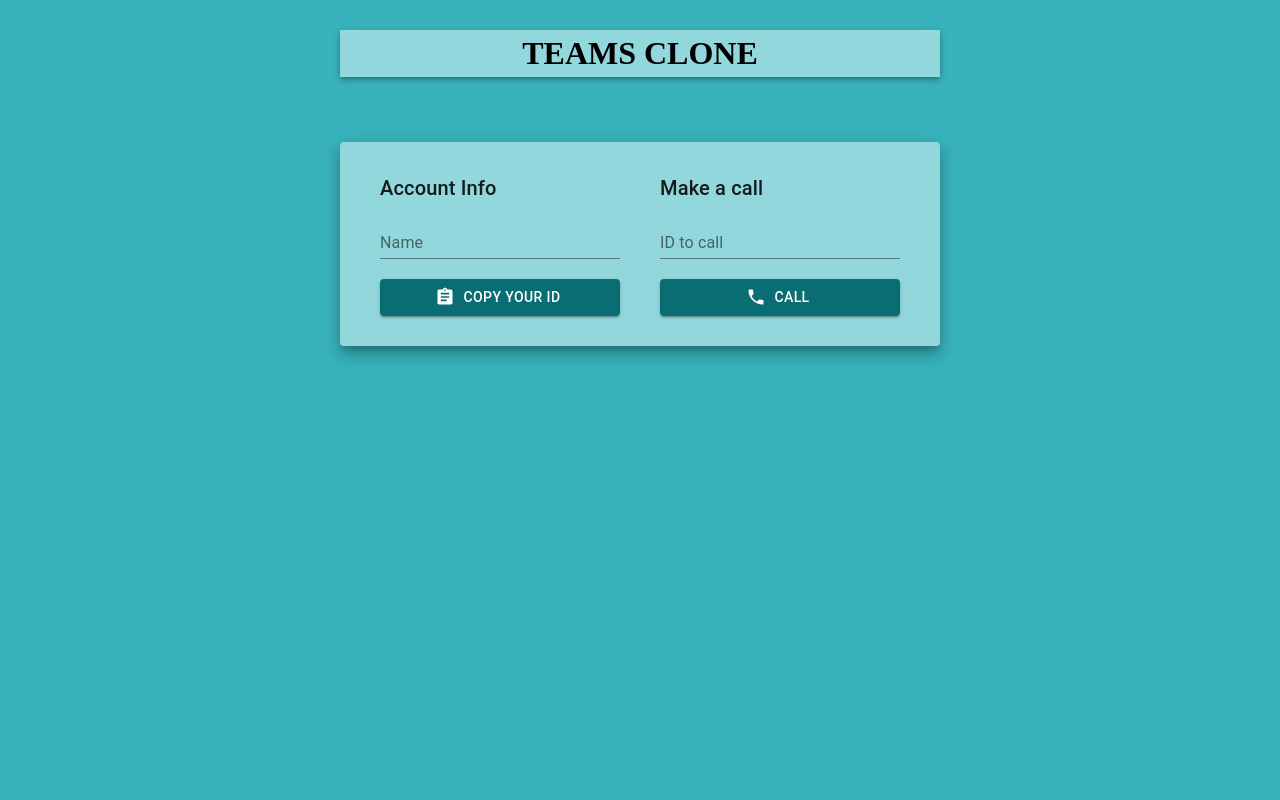
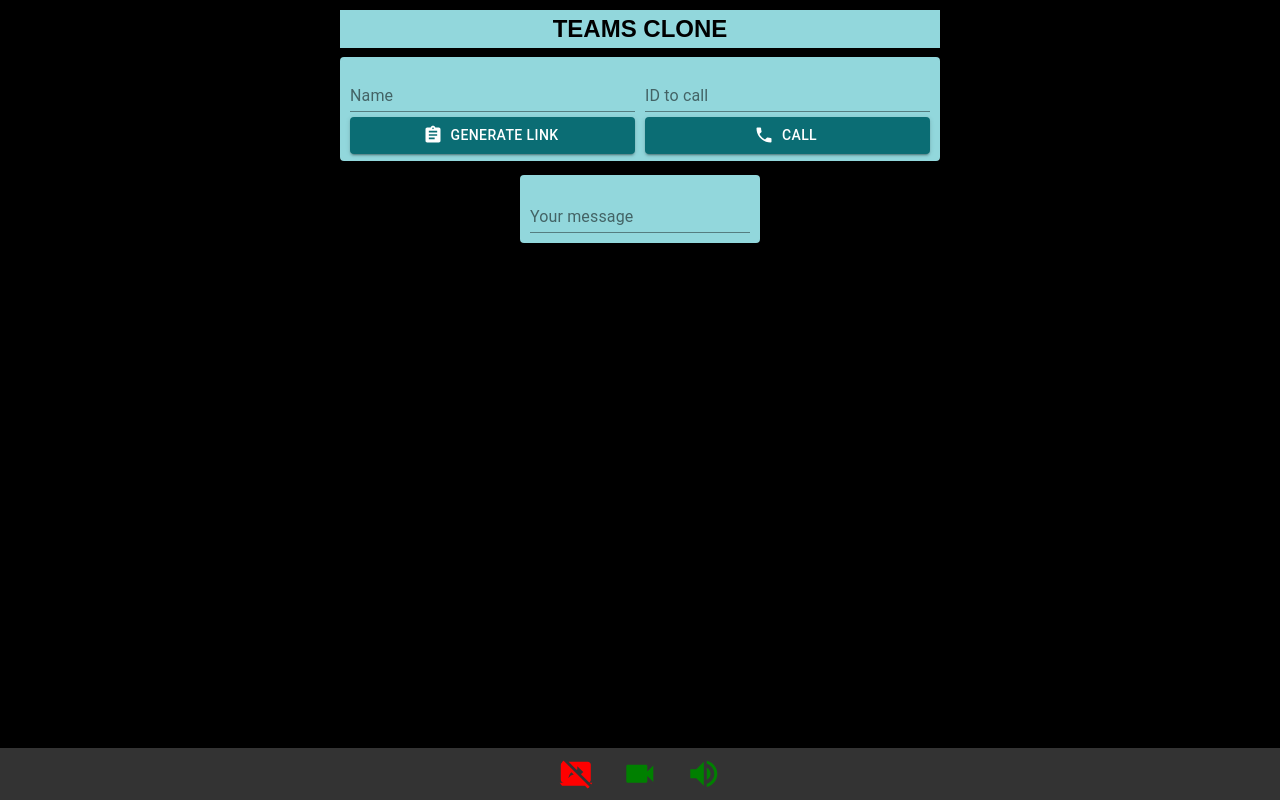
Before and after one commit to saloni-rakholiya/Engage_2021, a React (Create React App) app in the folder frontend/: page / in a window 1280 px wide. Built offline with nearby package versions, Linux system fonts and the light colour scheme; no server answers.

Commit message:
(fix): fixed icon behaviour

```diff
--- a/frontend/src/App.js
+++ b/frontend/src/App.js
@@ -8,9 +8,10 @@
 
 const useStyles = makeStyles((theme) => ({
   appBar: {
-    margin: "30px 100px",
+    margin: "10px 100px",
     display: "flex",
     padding: "5px",
+    marginBottom: "5px",
     backgroundColor: "#92D7DC",
     flexDirection: "row",
     justifyContent: "center",
@@ -38,12 +39,12 @@
   return (
     <div className={classes.wrapper}>
       <AppBar className={classes.appBar} position="static" color="inherit">
-        <h1 align="center">TEAMS CLONE</h1>
+        <h2 align="center">TEAMS CLONE</h2>
       </AppBar>
-      <Video />
       <Options>
         <Notifications />
       </Options>
+      <Video />
     </div>
   );
 };
--- a/frontend/src/SocketContext.js
+++ b/frontend/src/SocketContext.js
@@ -1,3 +1,4 @@
+import { ColorLensOutlined } from "@material-ui/icons";
 import React, { createContext, useState, useRef, useEffect } from "react";
 import Peer from "simple-peer";
 import { io } from "socket.io-client";
@@ -27,6 +28,10 @@
       .then((currentStream) => {
         setStream(currentStream);
         myVideo.current.srcObject = currentStream;
+        setVideoOn(false);
+        myVideo.current.srcObject
+          .getTracks()
+          .map((t) => (t.kind == "video" ? (t.enabled = false) : null));
       });
 
     socket.on("me", (id) => setMe(id));
@@ -50,7 +55,12 @@
     });
 
     peer.signal(call.signal);
-
+    //
+    // peer.on("data", function (data) {
+    //   console.log("getting!hi!");
+    //   console.log(data);
+    // });
+    //
     connectionRef.current = peer;
   };
 
@@ -75,8 +85,25 @@
 
       peer.signal(signal);
     });
+    // peer.write("helloopop");
+    connectionRef.current = peer;
+  };
 
-    connectionRef.current = peer;
+  const sendMessage = () => {
+    const peer = new Peer({ initiator: true, trickle: false, stream });
+    peer.on("open", function () {
+      console.log("gone!hi!");
+      peer.send("hi!");
+    });
+  };
+  const getMessage = () => {
+    const peer = new Peer({ initiator: true, trickle: false, stream });
+    peer.on("connection", function (conn) {
+      conn.on("data", function (data) {
+        console.log("getting!hi!");
+        console.log(data);
+      });
+    });
   };
 
   const leaveCall = () => {
@@ -110,6 +137,7 @@
 
   const enableVideo = () => {
     console.log("Video on");
+    setVideoOn(true);
     // if (voiceOn) {
     //   navigator.mediaDevices
     //     .getUserMedia({ video: true, audio: true })
@@ -128,8 +156,6 @@
     myVideo.current.srcObject
       .getTracks()
       .map((t) => (t.kind == "video" ? (t.enabled = true) : null));
-
-    setVideoOn(true);
   };
 
   const cancelAudio = () => {
@@ -150,6 +176,7 @@
 
   const shareScreenNow = () => {
     console.log("sharing screen now");
+
     navigator.mediaDevices
       .getDisplayMedia({
         video: { cursor: "always" },
@@ -199,6 +226,8 @@
         cancelAudio,
         enableAudio,
         enableVideo,
+        getMessage,
+        sendMessage,
       }}
     >
       {children}
--- a/frontend/src/components/Options.js
+++ b/frontend/src/components/Options.js
@@ -25,20 +25,20 @@
   },
   container: {
     width: "600px",
-    margin: "35px 0",
+    margin: "4px 0",
     padding: 0,
     [theme.breakpoints.down("xs")]: {
       width: "80%",
     },
   },
   margin: {
-    marginTop: 20,
+    marginTop: 5,
   },
   padding: {
-    padding: 20,
+    padding: 5,
   },
   paper: {
-    padding: "10px 20px",
+    padding: "2px 5px",
     backgroundColor: "#92D7DC",
   },
 }));
@@ -55,9 +55,6 @@
         <form className={classes.root} noValidate autoComplete="off">
           <Grid container className={classes.boxx}>
             <Grid item xs={12} md={6} className={classes.padding}>
-              <Typography gutterBottom variant="h6">
-                Account Info
-              </Typography>
               <TextField
                 label="Name"
                 value={name}
@@ -71,14 +68,11 @@
                   fullWidth
                   startIcon={<Assignment fontSize="large" />}
                 >
-                  Copy Your ID
+                  Generate Link
                 </Button>
               </CopyToClipboard>
             </Grid>
             <Grid item xs={12} md={6} className={classes.padding}>
-              <Typography gutterBottom variant="h6">
-                Make a call
-              </Typography>
               <TextField
                 label="ID to call"
                 value={idToCall}
--- a/frontend/src/components/Video.js
+++ b/frontend/src/components/Video.js
@@ -1,24 +1,44 @@
-import React, { useContext } from "react";
-import { Grid, Typography, Paper, makeStyles, Button } from "@material-ui/core";
+import React, { useContext, useState } from "react";
+import {
+  Grid,
+  Typography,
+  Paper,
+  TextField,
+  makeStyles,
+  Button,
+} from "@material-ui/core";
 import { SocketContext } from "../SocketContext";
 import {
   VolumeOff,
   VideocamOff,
   Videocam,
   VolumeUp,
+  Send,
   ScreenShare,
   StopScreenShare,
 } from "@material-ui/icons";
+import "../styles/video.css";
 
 const useStyles = makeStyles((theme) => ({
   video: {
     width: "550px",
+    height: "50vh",
+    [theme.breakpoints.down("xs")]: {
+      width: "300px",
+    },
+  },
+  video2: {
+    bottom: 0,
+    width: "220px",
+    height: "20vh",
     [theme.breakpoints.down("xs")]: {
       width: "300px",
     },
   },
   boxx: {
     justifyContent: "center",
+    display: "flex",
+    marginBottom: "30px",
     [theme.breakpoints.down("xs")]: {
       flexDirection: "column",
     },
@@ -28,9 +48,15 @@
     backgroundColor: "#92D7DC",
     margin: "10px",
   },
+  mycard2: {
+    padding: "10px",
+    backgroundColor: "#92D7DC",
+    margin: "10px",
+  },
 }));
 
 const Video = () => {
+  const [msg, setMsg] = useState("");
   const {
     name,
     shareScreen,
@@ -45,86 +71,105 @@
     shareScreenNow,
     stopShareScreenNow,
     call,
+    sendMessage,
+    getMessage,
     startVideo,
     cancelVideo,
     enableAudio,
     enableVideo,
   } = useContext(SocketContext);
   const classes = useStyles();
-  console.log(stream);
   if (stream) {
     stream.getVideoTracks()[0].onended = () => {
       console.log("OHOHOHO");
       {
-        {
         videoOn && startVideo();
-        }
       }
     };
   }
 
   return (
     <Grid container className={classes.boxx}>
-      {stream && (
-        <Paper className={classes.mycard}>
-          <Grid item xs={12} md={6}>
-            <Typography variant="h5" gutterBottom>
-              {name || "Name"}
-              {videoOn ? (
-                <Button onClick={cancelVideo}>
-                  <VideocamOff />
-                </Button>
-              ) : (
-                <Button onClick={enableVideo}>
-                  <Videocam />
-                </Button>
-              )}
-
-              {voiceOn ? (
-                <Button onClick={cancelAudio}>
-                  <VolumeOff />
-                </Button>
-              ) : (
-                <Button onClick={enableAudio}>
-                  <VolumeUp />
-                </Button>
-              )}
-
-              {shareScreen ? (
-                <Button onClick={stopShareScreenNow}>
-                  <StopScreenShare />
-                </Button>
-              ) : (
-                <Button onClick={shareScreenNow}>
-                  <ScreenShare />
-                </Button>
-              )}
-            </Typography>
-            <video
-              playsInline
-              muted
-              ref={myVideo}
-              autoPlay
-              className={classes.video}
-            />
-          </Grid>
-        </Paper>
-      )}
+      <div>
         {callAccepted && !callEnded && (
           <Paper className={classes.mycard}>
             <Grid item xs={12} md={6}>
-            <Typography variant="h5" gutterBottom>
-              {call.name || "Name"}
-            </Typography>
               <video
                 playsInline
                 ref={userVideo}
                 autoPlay
                 className={classes.video}
               />
+              <Typography variant="h5" gutterBottom>
+                {call.name || "Name"}
+              </Typography>
             </Grid>
           </Paper>
         )}
+      </div>
+      {/*  */}
+      <div>
+        {stream && (
+          <Paper className={classes.mycard2}>
+            <Grid item xs={12} md={12}>
+              <video
+                playsInline
+                muted
+                ref={myVideo}
+                autoPlay
+                className={classes.video2}
+              />
+            </Grid>
+          </Paper>
+        )}
+      </div>
+
+      <div className="scrollablediv">
+        <Paper className={classes.mycard2}>
+          <Grid item xs={12} md={12}>
+            {msg}
+          </Grid>
+          <TextField
+            label="Your message"
+            value={msg}
+            onChange={(e) => setMsg(e.target.value)}
+            fullWidth
+          />
+        </Paper>
+      </div>
+      {/* here */}
+      <div className="navbar" id="myNavbar">
+        {shareScreen ? (
+          <Button className="centerbtn" onClick={stopShareScreenNow}>
+            <ScreenShare className="greenicon" />
+          </Button>
+        ) : (
+          <Button className="centerbtn" onClick={shareScreenNow}>
+            <StopScreenShare className="redicon" />
+          </Button>
+        )}
+
+        {videoOn ? (
+          <Button className="centerbtn" onClick={cancelVideo}>
+            <Videocam className="greenicon" />
+          </Button>
+        ) : (
+          <Button className="centerbtn" onClick={enableVideo}>
+            <VideocamOff className="redicon" />
+          </Button>
+        )}
+
+        {voiceOn ? (
+          <Button className="leftbtn" onClick={cancelAudio}>
+            <VolumeUp className="greenicon" />
+          </Button>
+        ) : (
+          <Button className="leftbtn" onClick={enableAudio}>
+            <VolumeOff className="redicon" />
+          </Button>
+        )}
+      </div>
+      {/* here */}
     </Grid>
   );
 };
--- a/frontend/src/index.js
+++ b/frontend/src/index.js
@@ -4,7 +4,7 @@
 import App from "./App";
 import { ContextProvider } from "./SocketContext";
 
-import "./styles.css";
+import "./styles/app.css";
 
 ReactDOM.render(
   <ContextProvider>
--- a/frontend/src/styles.css
+++ b/frontend/src/styles/app.css
@@ -1,5 +1,5 @@
 body {
-  background: #38B3BC;
+  background: black;
   background-repeat: no-repeat;
   background-attachment: fixed;
   background-size: cover;
--- /dev/null
+++ b/frontend/src/styles/video.css
@@ -0,0 +1,96 @@
+body {
+  margin: 0;
+  font-family: Arial, Helvetica, sans-serif;
+}
+
+.centerbtn {
+  margin: auto;
+  color: white;
+}
+
+.redicon {
+  color: red;
+  padding: 0.2em;
+  border-radius: 50%;
+  transform: scale(1.5);
+}
+
+.greenicon {
+  color: green;
+  padding: 0.2em;
+  border-radius: 50%;
+  transform: scale(1.5);
+}
+
+.navbar {
+  overflow: hidden;
+  align-items: center;
+  padding: 3px;
+  justify-content: center;
+  text-align: center;
+  background-color: #333;
+  position: fixed;
+  bottom: 0;
+  width: 100%;
+}
+
+.btn {
+  float: left;
+  display: block;
+  overflow: hidden;
+  background-color: #333;
+  position: fixed;
+  bottom: 0;
+  width: 100%;
+  color: #f2f2f2;
+  text-align: center;
+  padding: 14px 16px;
+  text-decoration: none;
+  font-size: 17px;
+}
+
+.btn:hover {
+  background-color: #ddd;
+  color: black;
+}
+.scrollablediv {
+  margin-bottom: 30px;
+}
+.btn.active {
+  background-color: #04aa6d;
+  color: white;
+}
+
+.redicon:hover {
+  background-color: black;
+  color: lightcoral;
+}
+.greenicon:hover {
+  background-color: black;
+  color: lightseagreen;
+}
+@media screen and (max-width: 600px) {
+  .btn:not(:first-child) {
+    display: none;
+  }
+  .btn.icon {
+    float: right;
+    display: block;
+  }
+  .navbar.responsive .icon {
+    position: absolute;
+    right: 0;
+    bottom: 0;
+  }
+  .navbar.responsive .btn {
+    float: none;
+    display: block;
+    text-align: left;
+  }
+  .redicon {
+    transform: scale(1.2);
+  }
+  .greenicon {
+    transform: scale(1.2);
+  }
+}
```
Also changed, not shown: frontend/src/components/Notifications.js (+6 -2 lines). Lines whose indentation alone changed are shown as unchanged.
